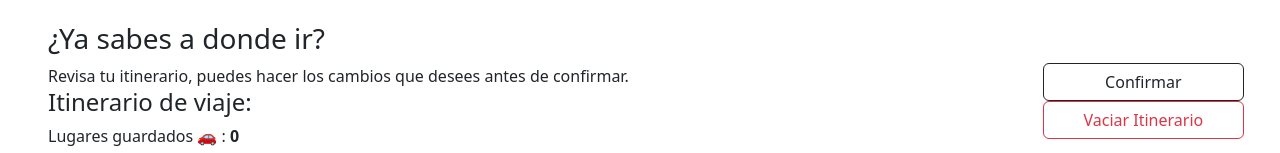
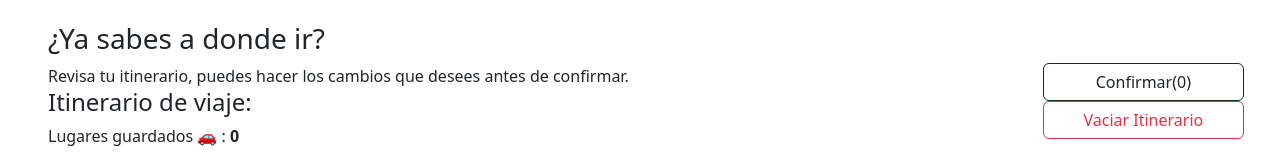
Before and after one commit to diego-hernandez-sepulveda/Turismo_DD, a React (Vite) app in the folder app/: page / in a window 1280 px wide. Shown: the part 3561-3714 px from the top of the page. Built offline with nearby package versions, Linux system fonts and the light colour scheme.

Commit message:
Se agrega una alerta para mostrar la confirmación de los viajes

```diff
--- a/app/src/App.jsx
+++ b/app/src/App.jsx
@@ -67,6 +67,11 @@ export default function App() {
 
   const vaciarFavoritos = () => {
     mostrarFavoritos([]);
+  };
+
+  const mostraritinerarioConfirmado = () => {
+      alert("Has confirmado tu itinerario. ¡Disfruta tu viaje!" + "\n" + "lugares guardados: " + (destino.join(", ")));
+
   };
 
   return (
@@ -603,7 +608,9 @@ export default function App() {
         </Col>
           <Col md={2}>
           <Row>
-            <Button variant="outline-dark">Confirmar</Button>
+            <Button variant="outline-dark" onClick={mostraritinerarioConfirmado}>
+              Confirmar({destino.length})
+            </Button>
           </Row>
           <Row>
             <Button variant="outline-danger" onClick={vaciarItinerario}>Vaciar Itinerario</Button>
```
